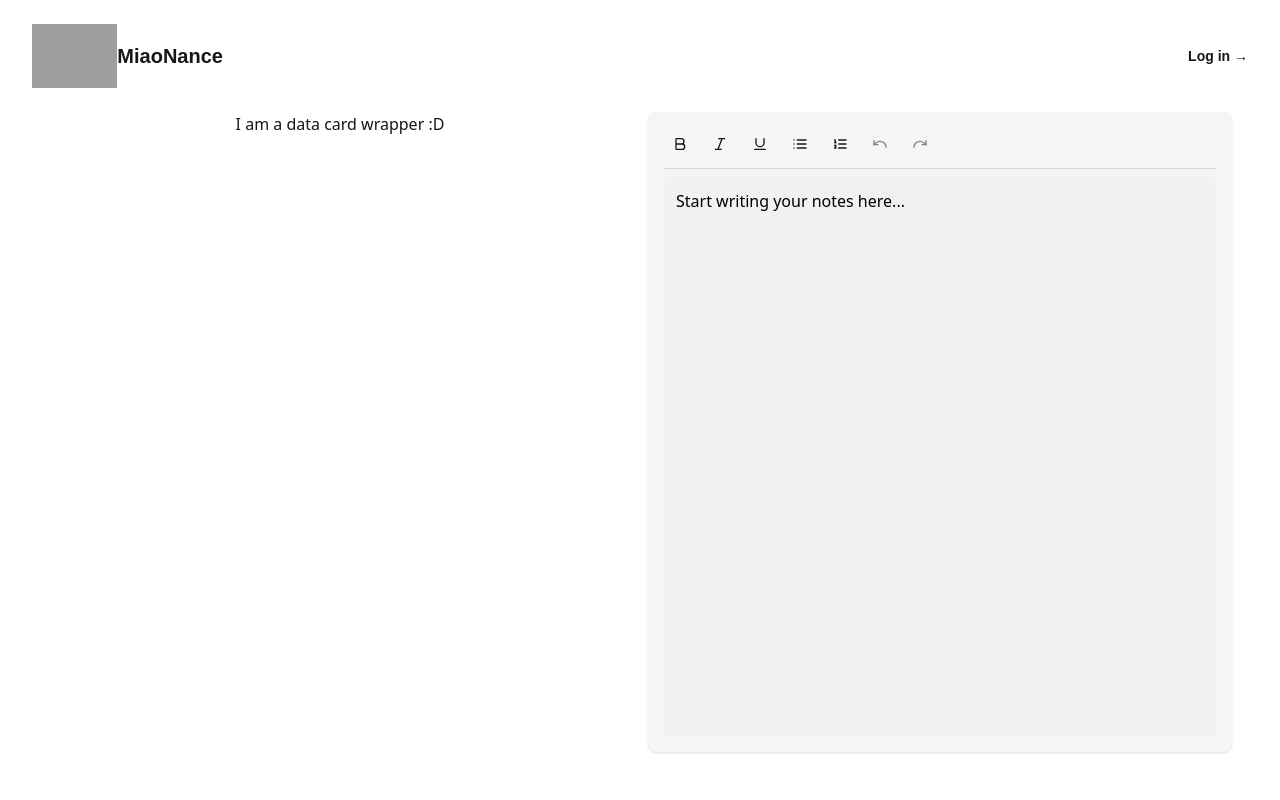
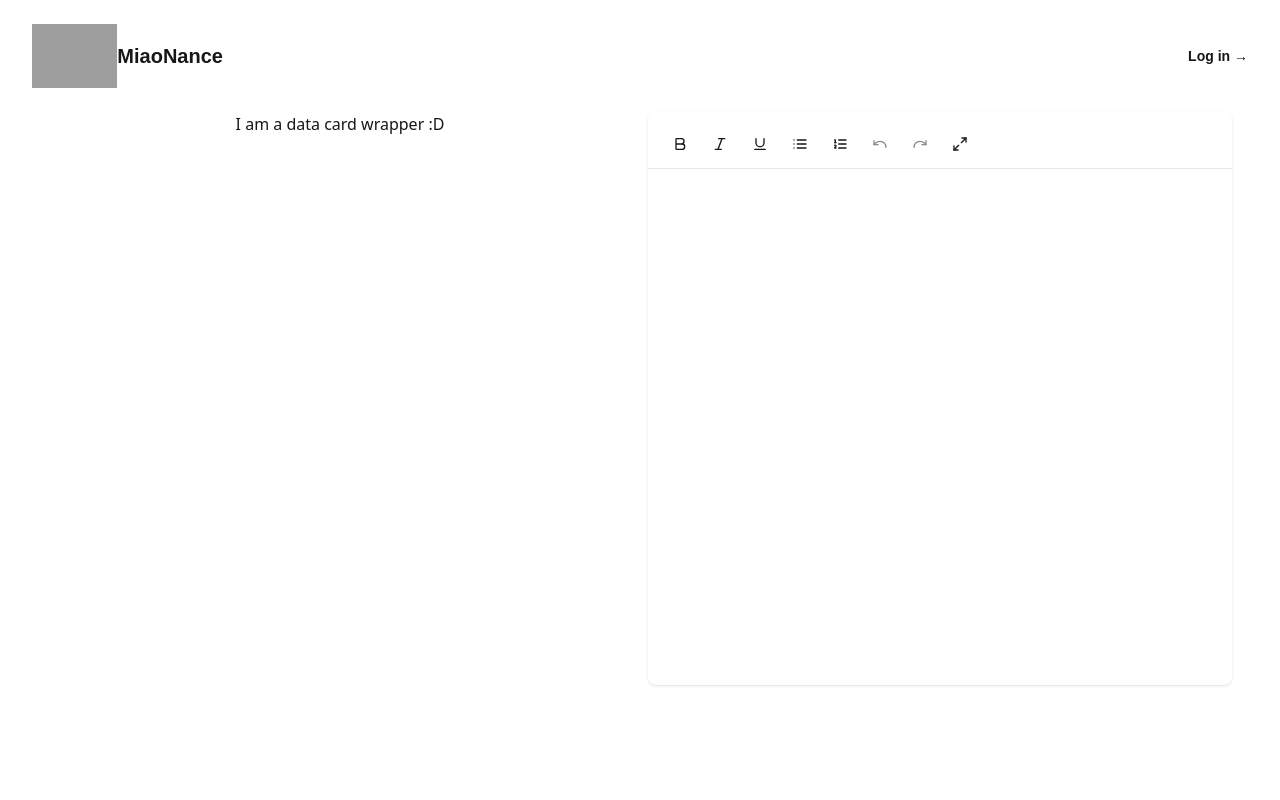
Before and after one commit to ZichengLiang/MiaoNance, a Next.js app in the folder frontend/: page /vault/1 in a window 1280 px wide. Shown: the top 800 px of the page. Built offline with nearby package versions, Linux system fonts and the light colour scheme; grey boxes are pictures that could not be loaded.

Commit message:
Made a very much better version

```diff
--- a/frontend/package.json
+++ b/frontend/package.json
@@ -15,6 +15,11 @@
     "@fontsource/roboto": "^5.2.5",
     "@mui/icons-material": "^7.1.0",
     "@mui/material": "^7.1.0",
+    "@tiptap/extension-bullet-list": "^2.12.0",
+    "@tiptap/extension-highlight": "^2.12.0",
+    "@tiptap/extension-list-item": "^2.12.0",
+    "@tiptap/extension-ordered-list": "^2.12.0",
+    "@tiptap/extension-placeholder": "^2.12.0",
     "@tiptap/extension-underline": "^2.12.0",
     "@tiptap/react": "^2.12.0",
     "@tiptap/starter-kit": "^2.12.0",
--- a/frontend/src/app/globals.css
+++ b/frontend/src/app/globals.css
@@ -33,3 +33,13 @@
   /* border: none; */
   font-family: inherit;
 }
+
+.ProseMirror ul {
+  list-style-type: disc;
+  padding-left: 1.5rem;
+}
+
+.ProseMirror ol {
+  list-style-type: decimal;
+  padding-left: 1.5rem;
+}
--- a/frontend/src/app/vault/[id]/noteArea.tsx
+++ b/frontend/src/app/vault/[id]/noteArea.tsx
@@ -3,7 +3,11 @@
 import React, { useEffect, useState } from "react";
 import { useEditor, EditorContent } from "@tiptap/react";
 import StarterKit from "@tiptap/starter-kit";
+import Placeholder from "@tiptap/extension-placeholder";
 import Underline from "@tiptap/extension-underline";
+import BulletList from "@tiptap/extension-bullet-list";
+import OrderedList from "@tiptap/extension-ordered-list";
+import ListItem from "@tiptap/extension-list-item";
 import {
   Bold,
   Italic,
@@ -12,68 +16,114 @@
   ListOrdered,
   Undo,
   Redo,
+  Maximize2,
+  Minimize2,
 } from "lucide-react";
 
 export default function NoteArea() {
-  const [cleared, setCleared] = useState(false);
+  const [fullscreen, setFullscreen] = useState(false);
 
   const editor = useEditor({
-    extensions: [StarterKit, Underline],
-    content: "<p>Start writing your notes here...</p>",
+    extensions: [
+      StarterKit,
+      Underline,
+      Placeholder.configure({
+        placeholder: "Start writing your notes here...",
+      }),
+      BulletList,
+      OrderedList,
+      ListItem,
+    ],
+    content: "",
     autofocus: "end",
-    onUpdate: ({ editor }) => {
-      if (!cleared) {
-        const text = editor.getText();
-        if (text.includes("Start writing your notes here")) {
-          editor.commands.clearContent();
-        }
-        setCleared(true);
-      }
-    },
   });
 
+  // Focus editor on mount
+  useEffect(() => {
+    if (editor) {
+      editor.commands.focus("end");
+    }
+  }, [editor]);
+
+  // Escape key exits fullscreen
+  useEffect(() => {
+    const handleEscape = (e: KeyboardEvent) => {
+      if (e.key === "Escape" && fullscreen) {
+        setFullscreen(false);
+      }
+    };
+    window.addEventListener("keydown", handleEscape);
+    return () => window.removeEventListener("keydown", handleEscape);
+  }, [fullscreen]);
+
   const buttonClass =
-    "p-2 hover:bg-gray-200 dark:hover:bg-gray-700 rounded transition disabled:opacity-50 focus:outline-none";
+    "p-2 rounded transition disabled:opacity-50 focus:outline-none";
 
   const ToolbarButton = ({
     action,
     icon,
     disabled,
+    isActive = false,
   }: {
     action: () => void;
     icon: React.ReactNode;
     disabled?: boolean;
+    isActive?: boolean;
   }) => (
-    <button onClick={action} className={buttonClass} disabled={disabled}>
+    <button
+      onMouseDown={(e) => {
+        e.preventDefault(); // Prevent editor blur
+        action();
+      }}
+      className={`${buttonClass} ${
+        isActive
+          ? "bg-gray-300 dark:bg-gray-700"
+          : "hover:bg-gray-100 dark:hover:bg-gray-700"
+      }`}
+      disabled={disabled}
+    >
       {icon}
     </button>
   );
 
   return (
-    <div className="w-full flex justify-center">
-      <div className="w-full max-w-2xl h-[80vh] p-4 bg-[#f5f5f5] dark:bg-[#111111] rounded-lg shadow-sm flex flex-col">
-
+    <div
+      className={`w-full h-full ${
+        fullscreen ? "fixed inset-0 z-50 bg-black px-4 py-8" : ""
+      }`}
+    >
+      <div
+        className={`w-full ${
+          fullscreen ? "h-full max-w-none" : "h-full"
+        } bg-white dark:bg-[#121212] rounded-lg shadow-sm flex flex-col gap-4`}
+      >
+        {/* Toolbar */}
         {editor && (
-          <div className="flex gap-2 flex-wrap mb-2 border-b border-gray-300 dark:border-[#222] pb-2">
+          <div className="flex gap-2 border-b border-gray-200 dark:border-gray-700 px-4 pt-4 pb-2">
             <ToolbarButton
               action={() => editor.chain().focus().toggleBold().run()}
               icon={<Bold size={16} />}
+              isActive={editor.isActive("bold")}
             />
             <ToolbarButton
               action={() => editor.chain().focus().toggleItalic().run()}
               icon={<Italic size={16} />}
+              isActive={editor.isActive("italic")}
             />
             <ToolbarButton
               action={() => editor.chain().focus().toggleUnderline().run()}
               icon={<UnderlineIcon size={16} />}
+              isActive={editor.isActive("underline")}
             />
             <ToolbarButton
               action={() => editor.chain().focus().toggleBulletList().run()}
               icon={<List size={16} />}
+              isActive={editor.isActive("bulletList")}
             />
             <ToolbarButton
               action={() => editor.chain().focus().toggleOrderedList().run()}
               icon={<ListOrdered size={16} />}
+              isActive={editor.isActive("orderedList")}
             />
             <ToolbarButton
               action={() => editor.chain().focus().undo().run()}
@@ -85,11 +135,18 @@
               icon={<Redo size={16} />}
               disabled={!editor.can().redo()}
             />
+            <ToolbarButton
+              action={() => setFullscreen(!fullscreen)}
+              icon={
+                fullscreen ? <Minimize2 size={16} /> : <Maximize2 size={16} />
+              }
+            />
           </div>
         )}
 
+        {/* Editor area */}
         <div
-          className="rounded p-3 flex-1 overflow-auto bg-[#f1f1f1] text-black dark:bg-[#1a1a1a] dark:text-gray-100 dark:border dark:border-[#2a2a2a] focus:outline-none"
+          className="px-4 pb-4 h-[500px] overflow-y-auto overflow-x-hidden focus:outline-none text-base leading-relaxed dark:text-white"
           onClick={() => editor?.commands.focus()}
         >
           <EditorContent editor={editor} />
```
Also changed, not shown: 1 other file (tests, documents, lock files or other folders).
